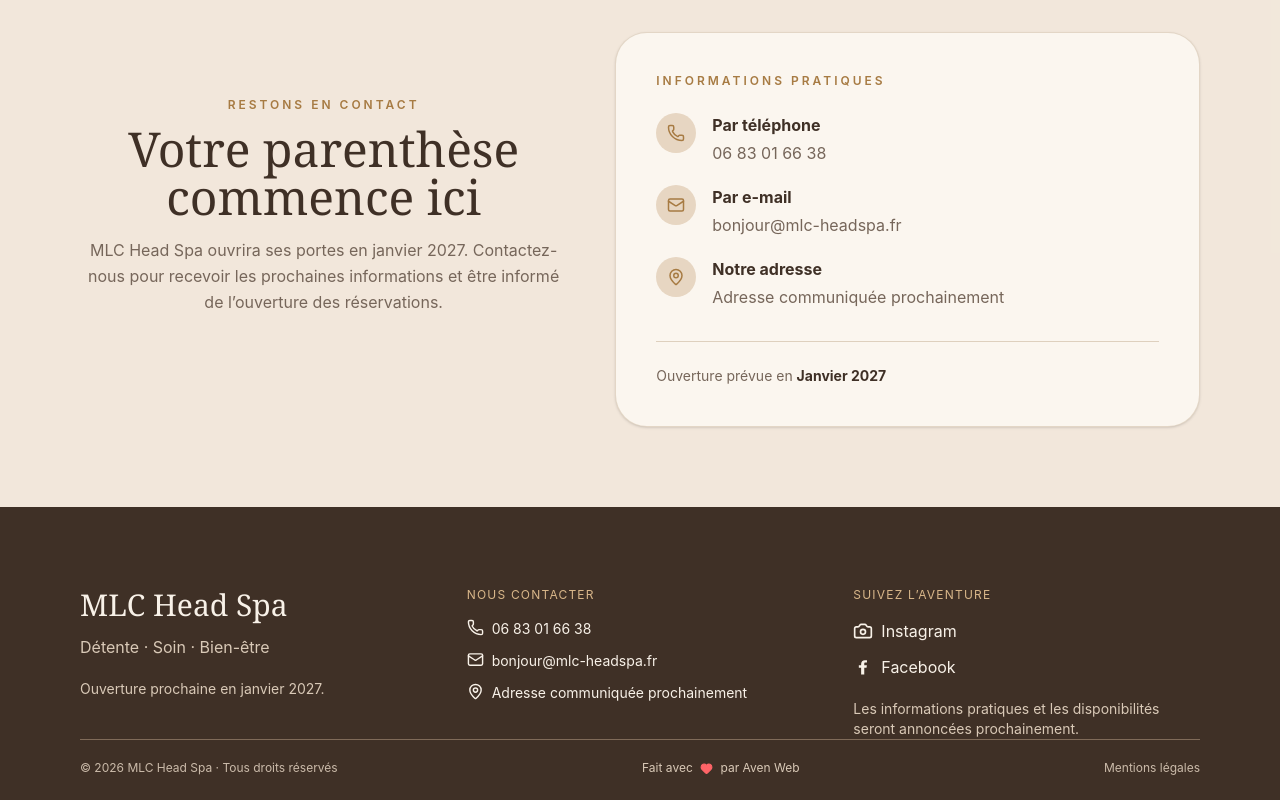
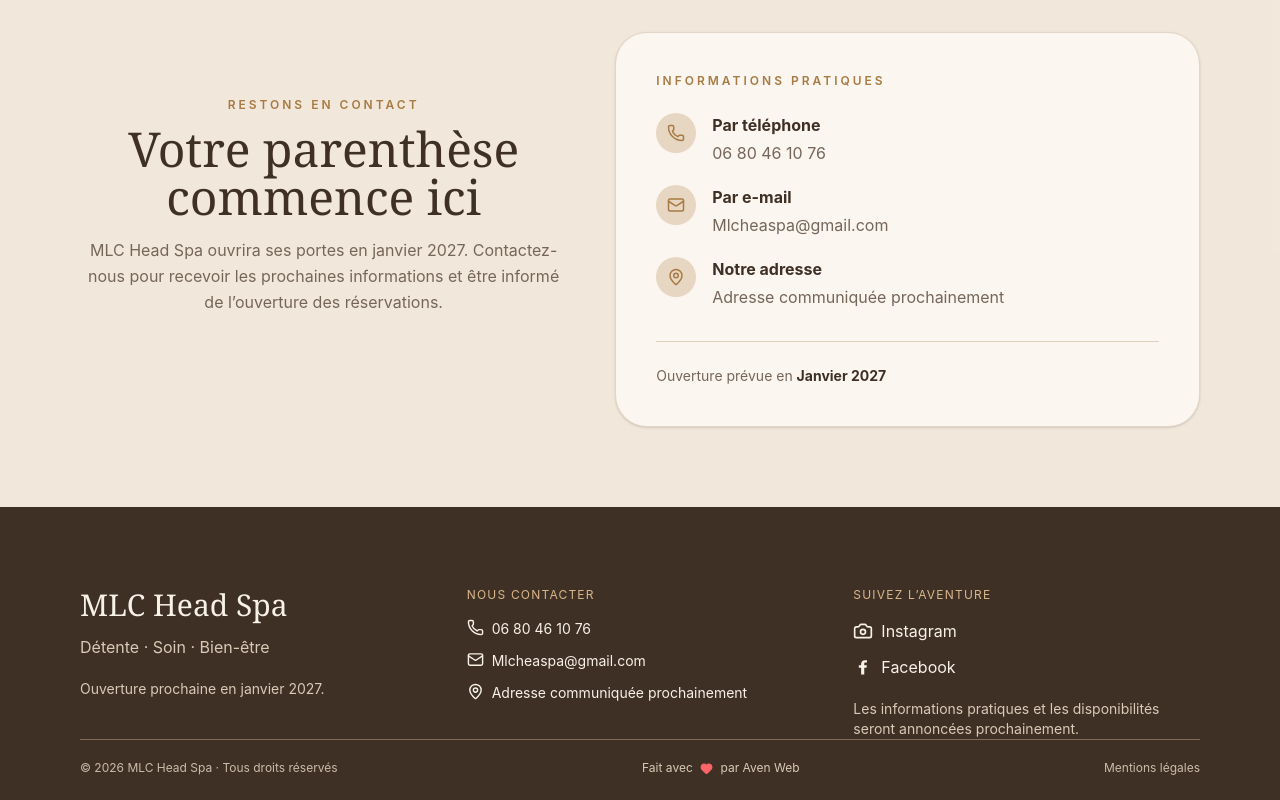
Before and after one commit to Sullivankow/mlc_headSpa, a React (Vite) app: page / in a window 1280 px wide. Shown: the part 2796-3596 px from the top of the page. Built offline with nearby package versions, Linux system fonts and the light colour scheme.

Commit message:
Update OK

```diff
--- a/src/components/Footer.tsx
+++ b/src/components/Footer.tsx
@@ -58,7 +58,15 @@ export function Footer() {
         <div className="flex flex-col sm:flex-row sm:items-center justify-between gap-3">
           <span>© {new Date().getFullYear()} MLC Head Spa · Tous droits réservés</span>
           <span className="text-[#d9c9b7]">
-            Fait avec <Heart className="inline text-red-400 mx-1" size={13} fill="currentColor" /> par Aven Web
+            Fait avec <Heart className="inline text-red-400 mx-1" size={13} fill="currentColor" /> par{" "}
+            <a
+              href="https://www.facebook.com/AvenWebSully"
+              target="_blank"
+              rel="noreferrer"
+              className="hover:text-[#f8f1e8] transition"
+            >
+              Aven Web
+            </a>
           </span>
           <a href="#mentions-legales" className="hover:text-[#f8f1e8] transition">
             Mentions légales
--- a/src/components/LegalNotice.tsx
+++ b/src/components/LegalNotice.tsx
@@ -23,8 +23,8 @@ export function LegalNotice() {
                             <p>Entreprise individuelle - données administratives provisoires</p>
                             <p>Responsable de la publication : Marie Laurent</p>
                             <p>Adresse : 12 rue des Étoiles, 69000 Lyon</p>
-                            <p>Téléphone : 06 83 01 66 38</p>
-                            <p>E-mail : bonjour@mlc-headspa.fr</p>
+                            <p>Téléphone : 06 80 46 10 76</p>
+                            <p>E-mail : Mlcheaspa@gmail.com</p>
                         </LegalBlock>
                         <LegalBlock title="Hébergement">
                             <p><strong className="text-[#3f3026]">Vercel Inc.</strong></p>
--- a/src/data/site.ts
+++ b/src/data/site.ts
@@ -1,6 +1,6 @@
 export const contact = {
-  phone: "06 83 01 66 38",
-  email: "bonjour@mlc-headspa.fr",
+  phone: "06 80 46 10 76",
+  email: "Mlcheaspa@gmail.com",
   address: "Adresse communiquée prochainement",
   opening: "Janvier 2027",
 };
```
Also changed, not shown: 5 other files (tests, documents, lock files or other folders).
